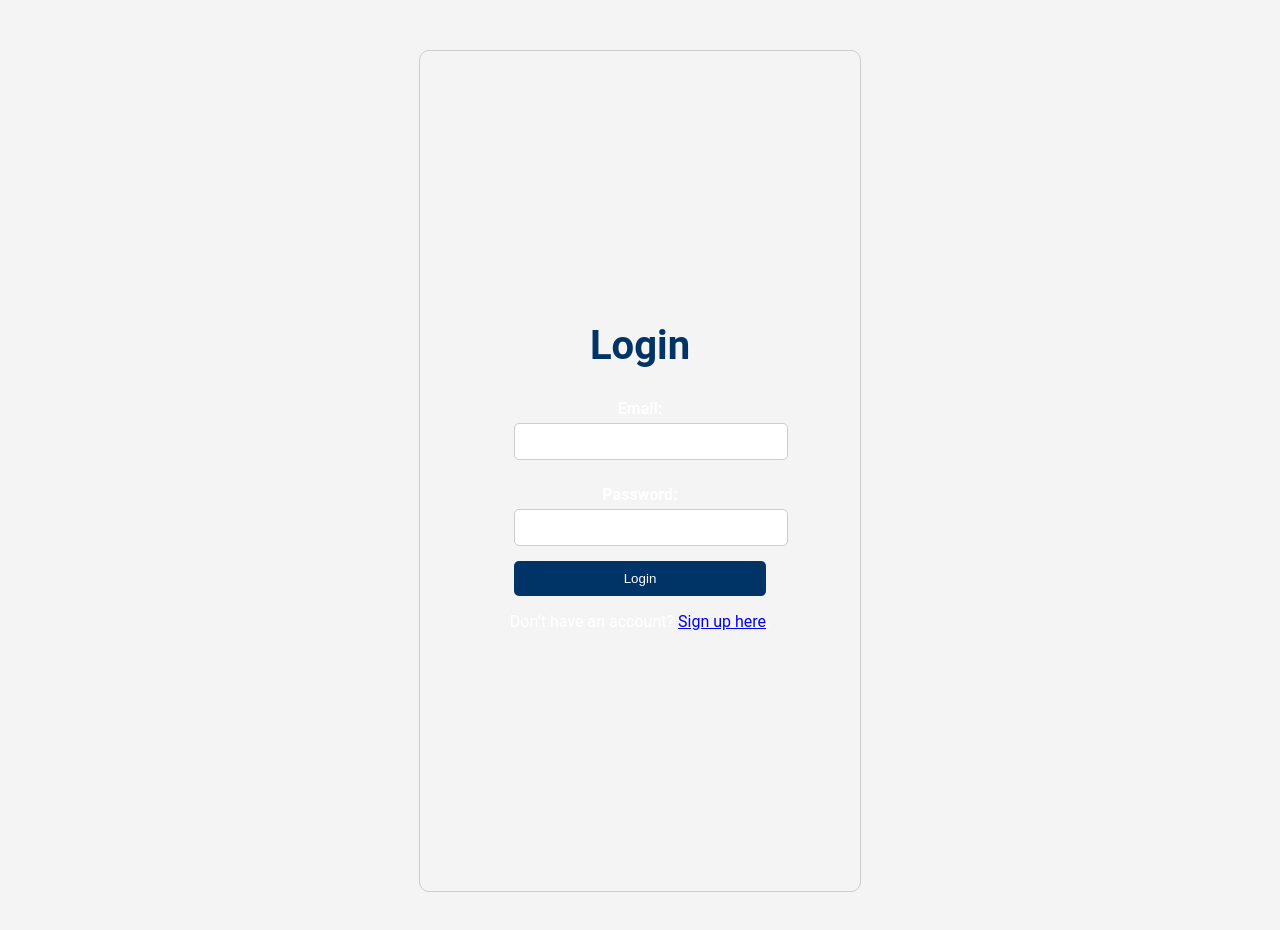
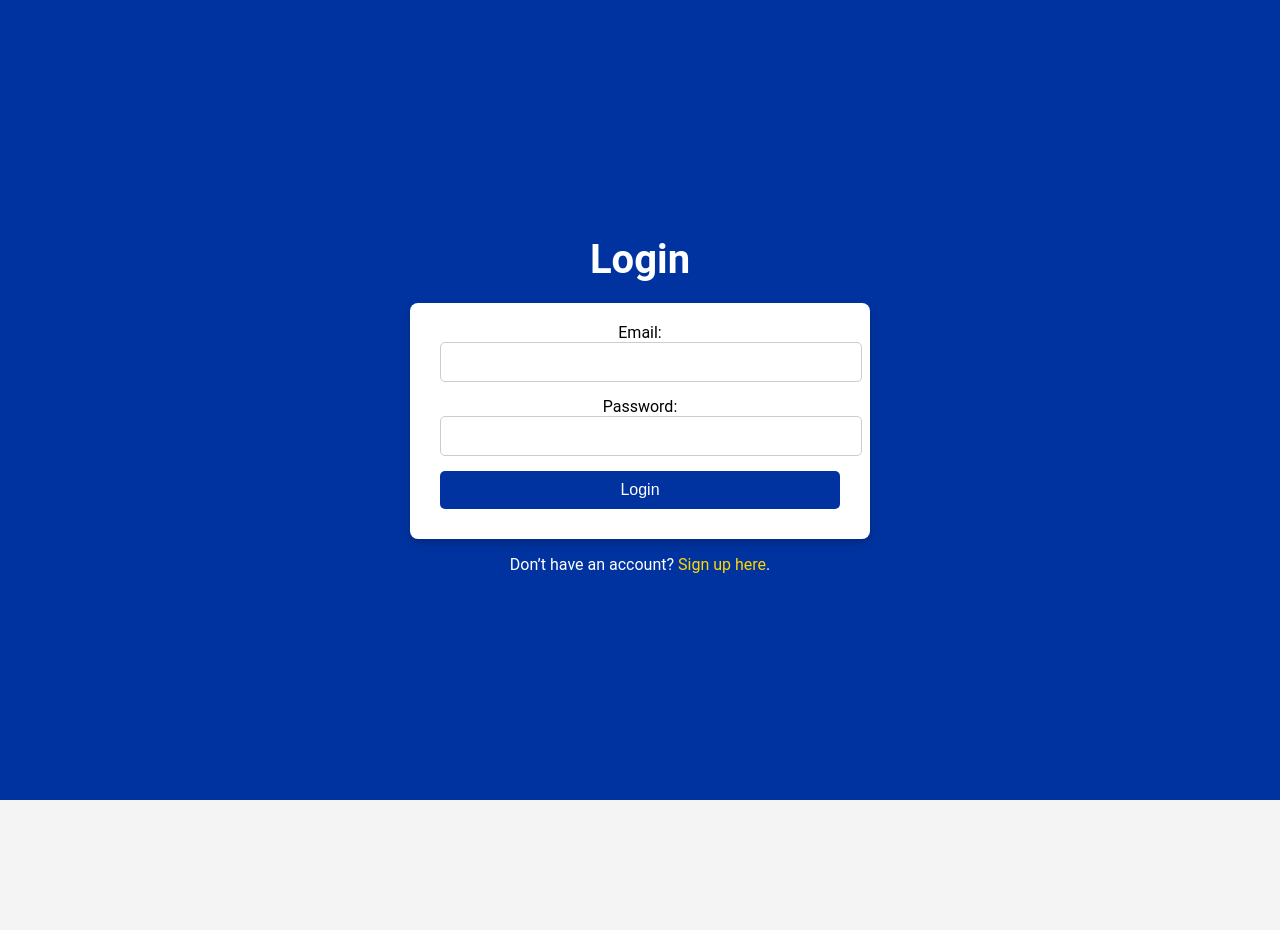
Before and after one commit to prakruthv/decatest-website, a React (Create React App) app: page / in a window 1280 px wide. Shown: the top 930 px of the page. After the commit the page ends 800 px from the top, so only its background shows below. Built offline with nearby package versions, Linux system fonts and the light colour scheme.

Commit message:
Update styles.css

```diff
--- a/src/styles.css
+++ b/src/styles.css
@@ -1,3 +1,4 @@
+
 body {
   font-family: "Roboto", sans-serif;
   background-color: #f4f4f4;
@@ -5,7 +6,7 @@ body {
   padding: 0;
 }
 
-.login-container {
+.login-container, .signup-container {
   display: flex;
   flex-direction: column;
   align-items: center;
@@ -20,7 +21,7 @@ h1 {
   margin-bottom: 20px;
 }
 
-.login-form {
+form {
   background: white;
   color: black;
   border-radius: 8px;
@@ -31,7 +32,7 @@ h1 {
   text-align: center;
 }
 
-.input-field {
+input {
   width: 100%;
   padding: 10px;
   margin-bottom: 15px;
@@ -40,32 +41,9 @@ h1 {
   font-size: 1rem;
 }
 
-.password-container {
-  display: flex;
-  align-items: center;
-}
-
-.password-container input {
-  flex-grow: 1;
-  border-radius: 5px 0 0 5px;
-}
-
-.toggle-password {
+button {
+  width: 100%;
   background-color: #0033a0; /* DECA blue */
-  color: white;
-  border: none;
-  padding: 10px;
-  cursor: pointer;
-  border-radius: 0 5px 5px 0;
-}
-
-.toggle-password:hover {
-  background-color: #002080;
-}
-
-.action-button {
-  width: 100%;
-  background-color: #0033a0;
   color: white;
   border: none;
   padding: 10px;
@@ -75,59 +53,21 @@ h1 {
   border-radius: 5px;
 }
 
-.action-button:hover {
+button:hover {
   background-color: #002080;
 }
 
-.error-message {
+.error {
   color: red;
   font-size: 0.9rem;
   margin-top: 10px;
 }
 
-.login-container {
-  max-width: 400px;
-  margin: 50px auto;
-  padding: 20px;
-  border: 1px solid #ccc;
-  border-radius: 10px;
-  background-color: #f4f4f4;
-  text-align: center;
+p a {
+  color: #ffd700; /* Gold */
+  text-decoration: none;
 }
 
-.login-container h1 {
-  color: #003366; /* DECA Blue */
+p a:hover {
+  text-decoration: underline;
 }
-
-.login-container label {
-  display: block;
-  margin: 10px 0 5px;
-  font-weight: bold;
-}
-
-.login-container input {
-  width: 100%;
-  padding: 10px;
-  margin-bottom: 15px;
-  border: 1px solid #ccc;
-  border-radius: 5px;
-}
-
-.login-container button {
-  width: 100%;
-  padding: 10px;
-  background-color: #003366; /* DECA Blue */
-  color: white;
-  border: none;
-  border-radius: 5px;
-  cursor: pointer;
-}
-
-.login-container button:hover {
-  background-color: #002244; /* Darker blue */
-}
-
-.error {
-  color: red;
-  margin-top: 10px;
-}
```
